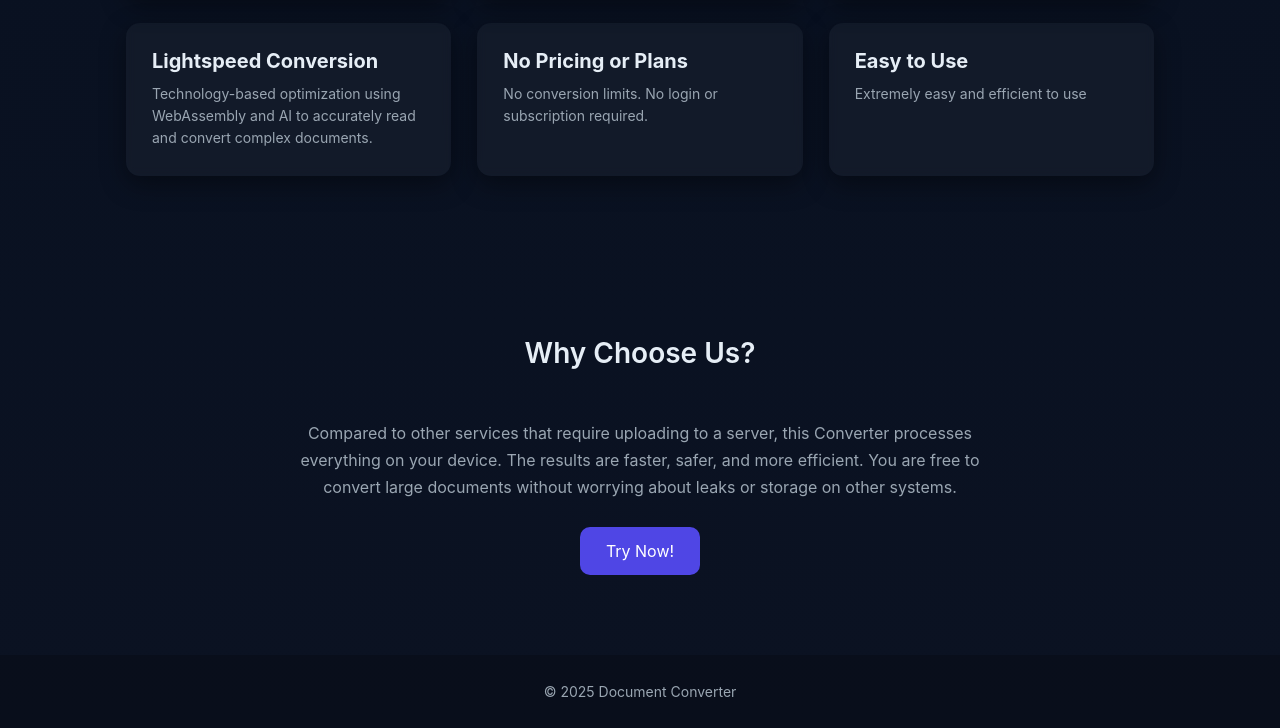
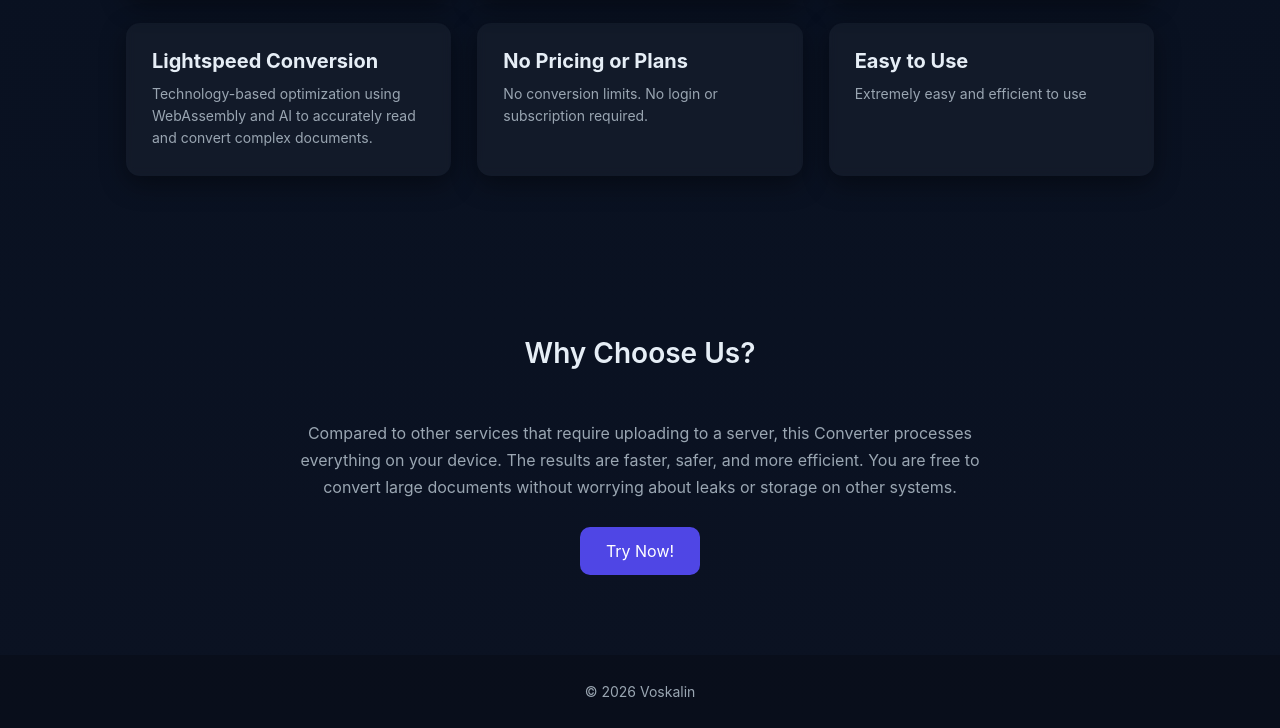
Before and after one commit to Voskalin/Converter, a plain HTML site: page index.html in a window 1280 px wide. Shown: the part 875-1603 px from the top of the page. Drawn offline with Linux system fonts and the light colour scheme.

Commit message:
Add files via upload

```diff
--- a/index.html
+++ b/index.html
@@ -93,6 +93,6 @@
 
   </section>
 
-  <div class="footer">© 2025 Document Converter</div>
+  <div class="footer">© 2026 Voskalin</div>
 </body>
 </html>
```
